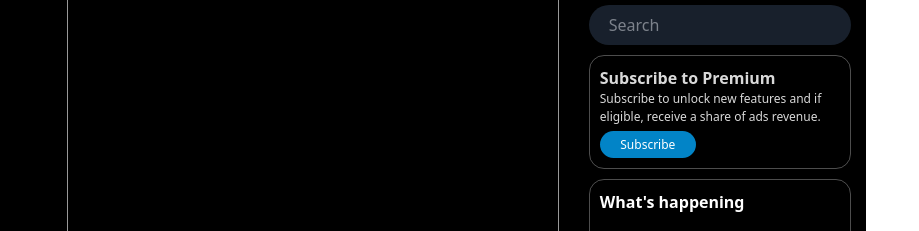
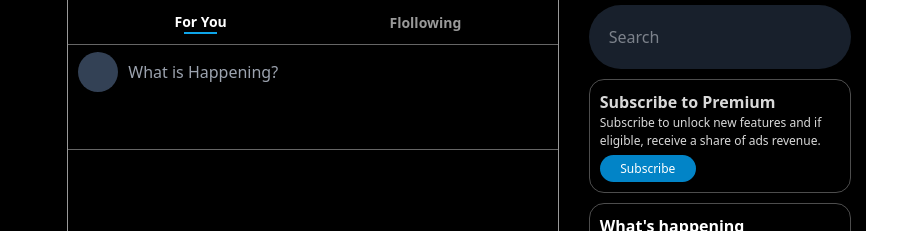
Before and after one commit to GLXALOKESH/x.xom-clone-tailwind-full-stack-1, a website built with Vite: page index.html in a window 1280 px wide. Shown: the top 231 px of the page, 158-1077 px from the left. Built offline with nearby package versions, Linux system fonts and the light colour scheme; files whose address does not match are found by name.

Commit message:
middle container started

```diff
--- a/index.html
+++ b/index.html
@@ -96,12 +96,42 @@
     <!-- middle container -->
     <div
         class="cont2 w-[48%] bg-black border-[1px] border-white border-opacity-60 box-border border-t-0 overflow-hidden">
-        a</div>
+
+
+        <div
+            class="header border-b-[1px]  border-white h-[45px] [100%] border-opacity-[40%] text-white flex justify-between px-[20px] py-[1px] items-center">
+            <div class="foryou w-1/2 flex items-center flex-col text-[14px] font-bold">For You <div
+                    class="line h-[2px] bg-sky-500 w-[15%] "></div>
+            </div>
+            <div class="following text-[14px] font-bold opacity-60 w-1/2 flex justify-center">Flollowing</div>
+        </div>
+
+        <div
+            class="2ndbox border-b-[1px]  border-white h-fit [100%] border-opacity-[40%] text-white flex justify-between px-[10px] py-[1px] items-center  flex-col">
+            <div class="whapp w-full min-h-1/2 py-[6px] gap-[10px] flex items-center">
+                <div class="logo h-[40px] aspect-square bg-slate-700 rounded-full"></div> <input type="text" class="whatshappening bg-transparent w-full outline-none text-wrap overflow-x-hidden h-fit" placeholder="What is Happening?">
+            </div>
+            <div class="iconsw-full min-h-[50px] w-full  px-[10px]"></div>
+
+        </div>
+
+    </div>
+
+
+
+
+
+
+
+
+
+
 
     <!-- rightmost container -->
-    <div class="cont3 w-[30%] bg-black pl-[30px] pr-[15px] py-[5px] pb-[100px] overflow-y-scroll flex flex-col gap-[10px] h-full">
+    <div
+        class="cont3 w-[30%] bg-black pl-[30px] pr-[15px] py-[5px] pb-[100px] overflow-y-scroll flex flex-col gap-[10px] h-full">
         <input placeholder="Search"
-            class="search w-full rounded-full py-[8px] bg-gray-800 opacity-80 outline-none text-white px-[20px] overflow-hidden text-ellipsis" />
+            class="search w-full rounded-full py-[20px] bg-gray-800 opacity-80 outline-none text-white px-[20px] overflow-hidden text-ellipsis" />
         <div
             class="section1 w-full h-fit border-[1px] border-white border-opacity-30 rounded-[15px] text-white p-[10px] text-[12px]">
             <h3 class="text-[16px] font-bold opacity-85">Subscribe to Premium</h3>
--- a/package.json
+++ b/package.json
@@ -14,6 +14,7 @@
     "tailwindcss": "^3.4.4"
   },
   "dependencies": {
-    "vite": "^5.3.1"
+    "tailwind": "^4.0.0",
+    "vite": "^5.3.3"
   }
 }
```
Also changed, not shown: src/output.css, 1 other file.
